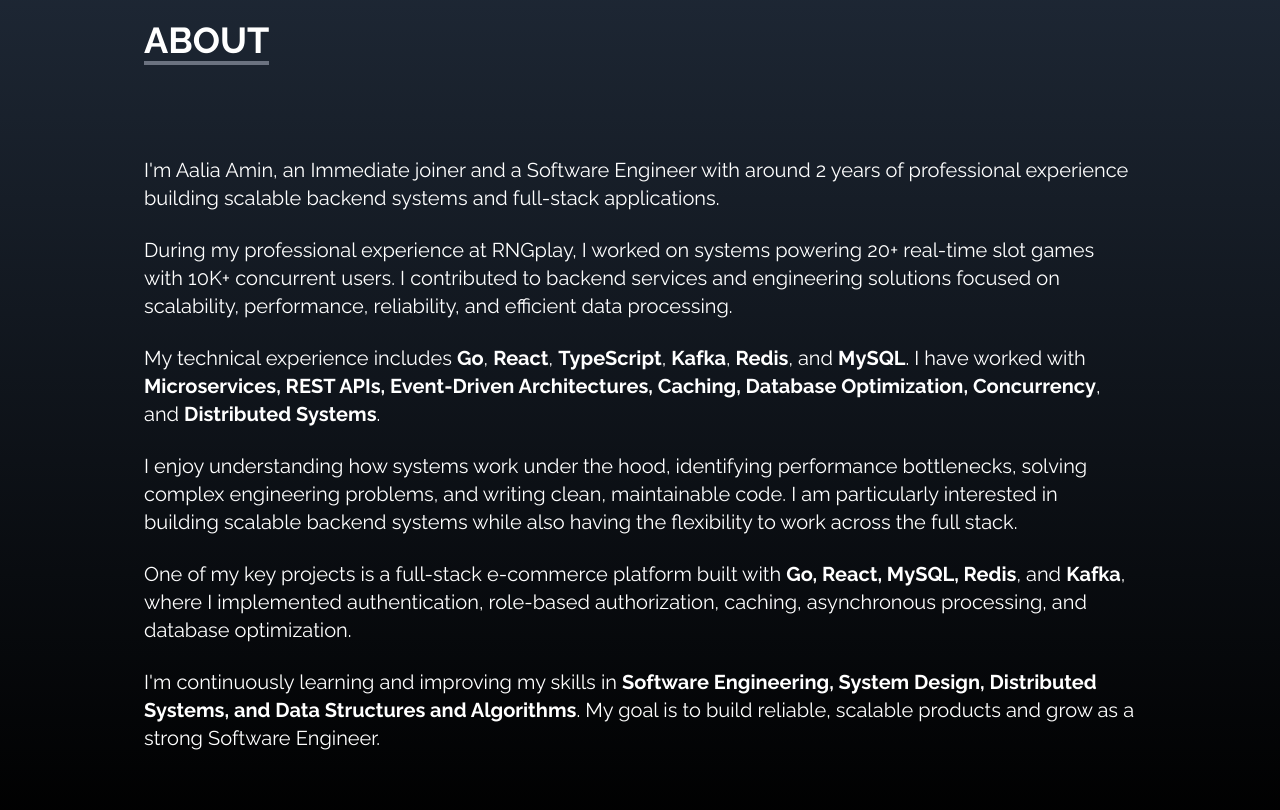
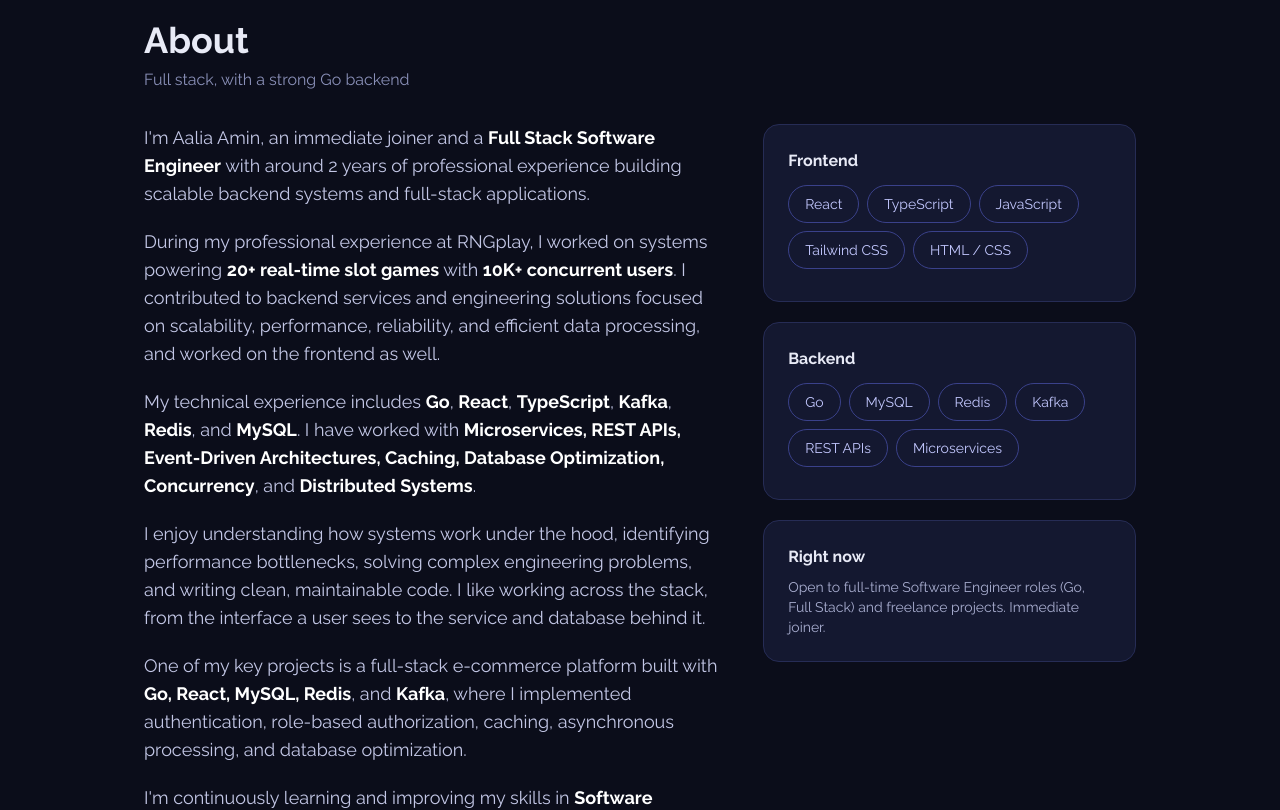
Before and after one commit to Aalia98/Portfolio, a React (Vite) app: page / in a window 1280 px wide. Shown: the part 880-1690 px from the top of the page. Built offline with nearby package versions, Linux system fonts and the light colour scheme.

Commit message:
Redesign: src/components/About.jsx

```diff
--- a/src/components/About.jsx
+++ b/src/components/About.jsx
@@ -1,76 +1,70 @@
-const About = () => {
-  return (
-    <div
-      name="about"
-      className="w-full min-h-screen bg-gradient-to-b
-      from-gray-800 to-black text-white"
-    >
-      <div
-        className="max-w-screen-lg px-6 sm:px-8 md:px-4 py-16 sm:py-20
-        mx-auto flex flex-col justify-center w-full"
-      >
-        {/* Heading */}
-        <div className="pb-6 sm:pb-8">
-          <p className="text-3xl sm:text-4xl font-bold inline
-          border-b-4 border-gray-500">
-            ABOUT
+const Heading = ({ title, sub }) => (
+  <div className="pb-8">
+    <h2 className="text-3xl font-bold sm:text-4xl">{title}</h2>
+    <p className="mt-2 text-[#8a90b8]">{sub}</p>
+  </div>
+);
+
+const Pill = ({ children }) => (
+  <span className="mb-2 mr-2 inline-block rounded-full border border-[#3a418a] px-4 py-2 text-sm text-[#c3c8ff]">{children}</span>
+);
+
+const About = () => (
+  <div name="about" className="min-h-screen w-full bg-[#0b0d1a] text-[#e8eaf6]">
+    <div className="mx-auto max-w-screen-lg px-6 py-20 sm:px-8 md:px-4">
+      <Heading title="About" sub="Full stack, with a strong Go backend" />
+      <div className="grid gap-10 md:grid-cols-5">
+        <div className="space-y-5 text-base leading-relaxed text-[#c3c7e6] sm:text-lg md:col-span-3">
+          <p>
+            I'm Aalia Amin, an immediate joiner and a <b className="text-white">Full Stack Software Engineer</b> with
+            around 2 years of professional experience building scalable backend systems and full-stack applications.
+          </p>
+          <p>
+            During my professional experience at RNGplay, I worked on systems powering{" "}
+            <b className="text-white">20+ real-time slot games</b> with <b className="text-white">10K+ concurrent users</b>.
+            I contributed to backend services and engineering solutions focused on scalability, performance,
+            reliability, and efficient data processing, and worked on the frontend as well.
+          </p>
+          <p>
+            My technical experience includes <b className="text-white">Go</b>, <b className="text-white">React</b>,{" "}
+            <b className="text-white">TypeScript</b>, <b className="text-white">Kafka</b>, <b className="text-white">Redis</b>, and{" "}
+            <b className="text-white">MySQL</b>. I have worked with{" "}
+            <b className="text-white">Microservices, REST APIs, Event-Driven Architectures, Caching, Database Optimization, Concurrency</b>, and{" "}
+            <b className="text-white">Distributed Systems</b>.
+          </p>
+          <p>
+            I enjoy understanding how systems work under the hood, identifying performance bottlenecks, solving complex
+            engineering problems, and writing clean, maintainable code. I like working across the stack, from the
+            interface a user sees to the service and database behind it.
+          </p>
+          <p>
+            One of my key projects is a full-stack e-commerce platform built with <b className="text-white">Go, React, MySQL, Redis</b>,
+            and <b className="text-white">Kafka</b>, where I implemented authentication, role-based authorization, caching,
+            asynchronous processing, and database optimization.
+          </p>
+          <p>
+            I'm continuously learning and improving my skills in{" "}
+            <b className="text-white">Software Engineering, System Design, Distributed Systems, and Data Structures and Algorithms</b>.
+            My goal is to build reliable, scalable products and grow as a strong Software Engineer.
           </p>
         </div>
-
-        {/* About Me */}
-        <div className="mt-8 sm:mt-12 md:mt-16 space-y-5 sm:space-y-6">
-
-          <p className="text-base sm:text-lg md:text-xl leading-relaxed">
-            I'm Aalia Amin, an Immediate joiner and a Software Engineer with
-            around 2 years of professional experience building scalable backend
-            systems and full-stack applications.
-          </p>
-
-          <p className="text-base sm:text-lg md:text-xl leading-relaxed">
-            During my professional experience at RNGplay, I worked on systems
-            powering 20+ real-time slot games with 10K+ concurrent users. I
-            contributed to backend services and engineering solutions focused on
-            scalability, performance, reliability, and efficient data
-            processing.
-          </p>
-
-          <p className="text-base sm:text-lg md:text-xl leading-relaxed">
-            My technical experience includes <b>Go</b>, <b>React</b>,{" "}
-            <b>TypeScript</b>, <b>Kafka</b>, <b>Redis</b>, and <b>MySQL</b>. I
-            have worked with <b>Microservices, REST APIs, Event-Driven
-            Architectures, Caching, Database Optimization, Concurrency</b>, and{" "}
-            <b>Distributed Systems</b>.
-          </p>
-
-          <p className="text-base sm:text-lg md:text-xl leading-relaxed">
-            I enjoy understanding how systems work under the hood, identifying
-            performance bottlenecks, solving complex engineering problems, and
-            writing clean, maintainable code. I am particularly interested in
-            building scalable backend systems while also having the flexibility
-            to work across the full stack.
-          </p>
-
-          <p className="text-base sm:text-lg md:text-xl leading-relaxed">
-            One of my key projects is a full-stack e-commerce platform built
-            with <b>Go, React, MySQL, Redis</b>, and <b>Kafka</b>, where I
-            implemented authentication, role-based authorization, caching,
-            asynchronous processing, and database optimization.
-          </p>
-
-          <p className="text-base sm:text-lg md:text-xl leading-relaxed">
-            I'm continuously learning and improving my skills in{" "}
-            <b>
-              Software Engineering, System Design, Distributed Systems, and
-              Data Structures and Algorithms
-            </b>
-            . My goal is to build reliable, scalable products and grow as a
-            strong Software Engineer.
-          </p>
-
+        <div className="space-y-5 md:col-span-2">
+          <div className="rounded-2xl border border-[#262c55] bg-[#141830] p-6">
+            <b>Frontend</b>
+            <div className="mt-3"><Pill>React</Pill><Pill>TypeScript</Pill><Pill>JavaScript</Pill><Pill>Tailwind CSS</Pill><Pill>HTML / CSS</Pill></div>
+          </div>
+          <div className="rounded-2xl border border-[#262c55] bg-[#141830] p-6">
+            <b>Backend</b>
+            <div className="mt-3"><Pill>Go</Pill><Pill>MySQL</Pill><Pill>Redis</Pill><Pill>Kafka</Pill><Pill>REST APIs</Pill><Pill>Microservices</Pill></div>
+          </div>
+          <div className="rounded-2xl border border-[#262c55] bg-[#141830] p-6">
+            <b>Right now</b>
+            <p className="mt-2 text-sm text-[#a9aed0]">Open to full-time Software Engineer roles (Go, Full Stack) and freelance projects. Immediate joiner.</p>
+          </div>
         </div>
       </div>
     </div>
-  );
-};
+  </div>
+);
 
 export default About;
```
